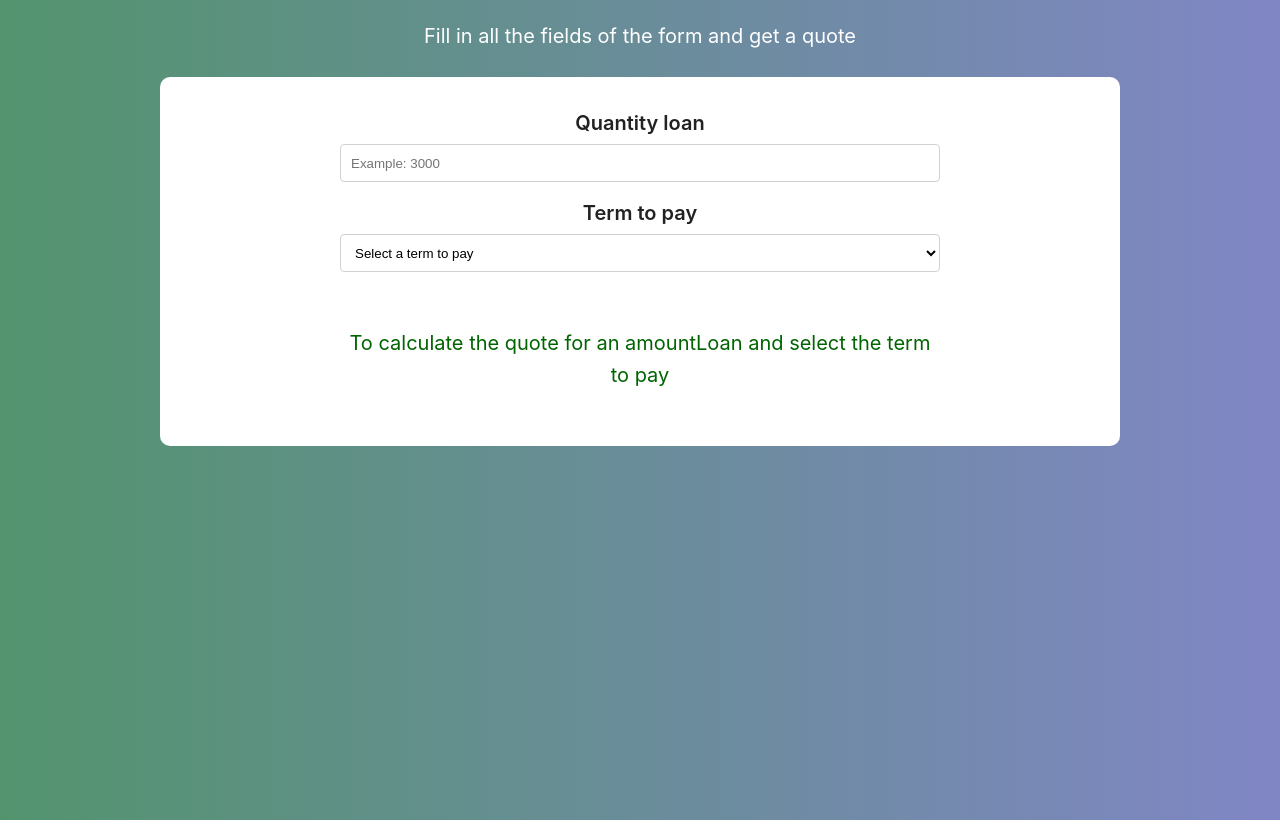
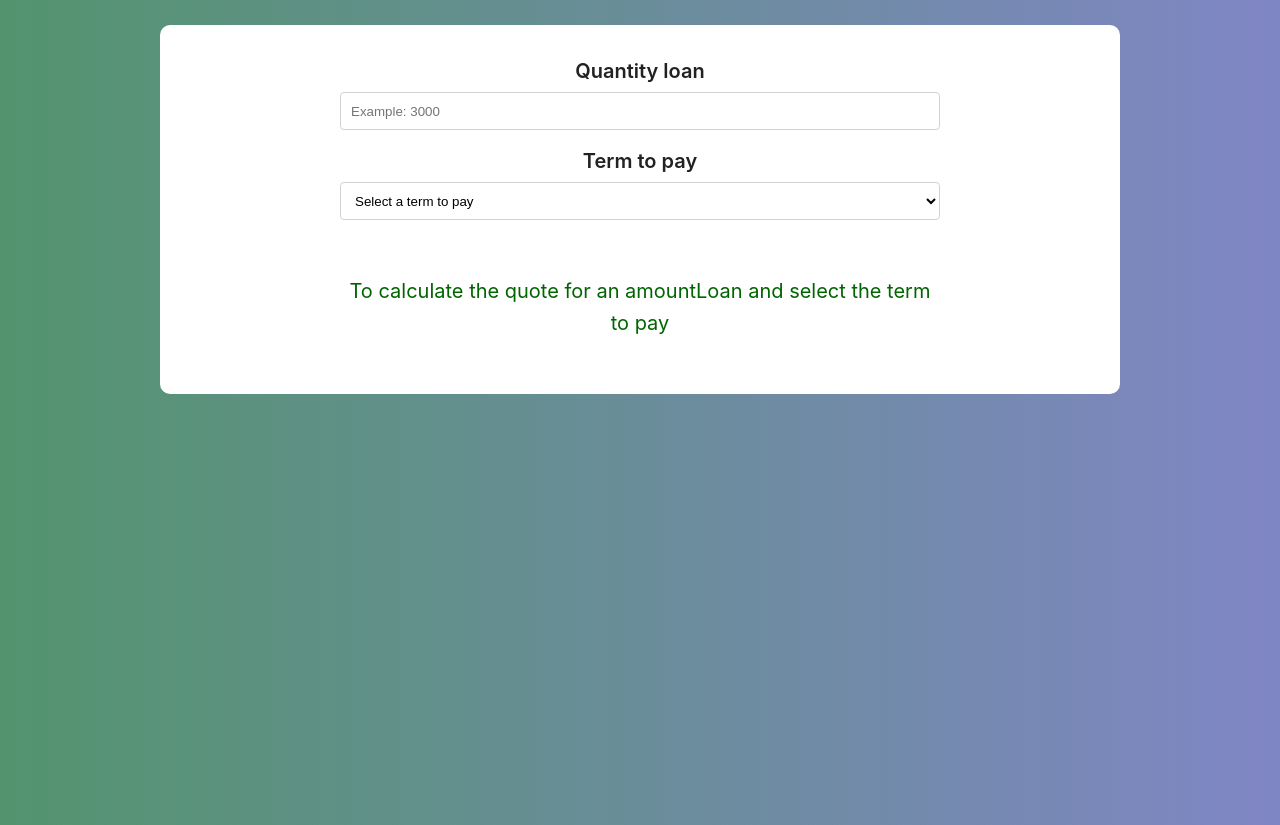
Before and after one commit to renerubio/simple-loan-quote, a React (Create React App) app: page / in a window 1280 px wide. Built offline with nearby package versions, Linux system fonts and the light colour scheme.

Commit message:
refactor: :art: semantic code translation changed to English language of description text
resolve #11

```diff
--- a/src/components/Header.js
+++ b/src/components/Header.js
@@ -1,9 +1,9 @@
 import React from 'react';
 
-const Header = ({ title, descripcion }) => (
+const Header = ({ title, description }) => (
   <>
     <h1>{title}</h1>
-    <p className="color-white">{descripcion}</p>
+    <p className="color-white">{description}</p>
   </>
 );
 
```
